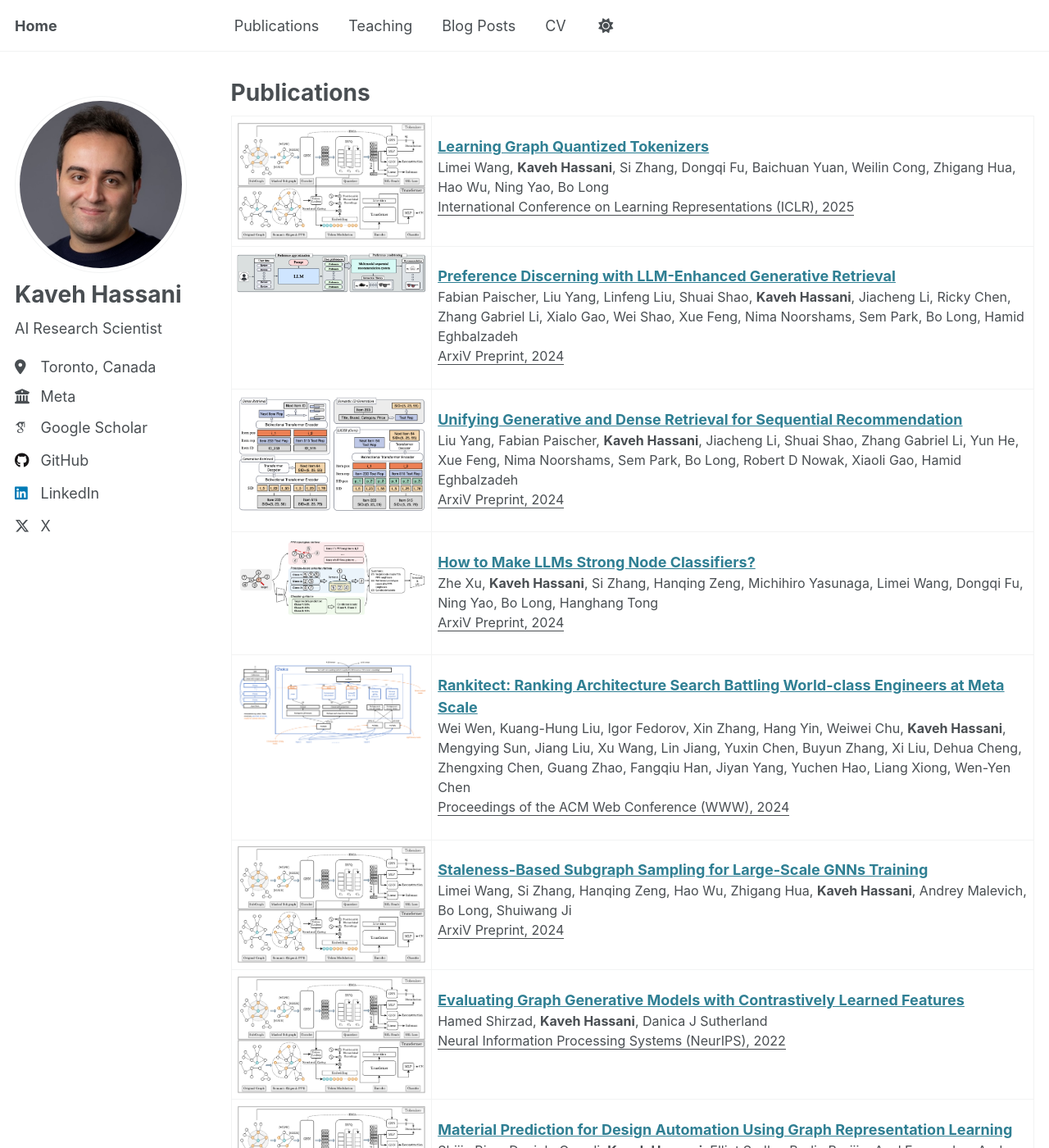
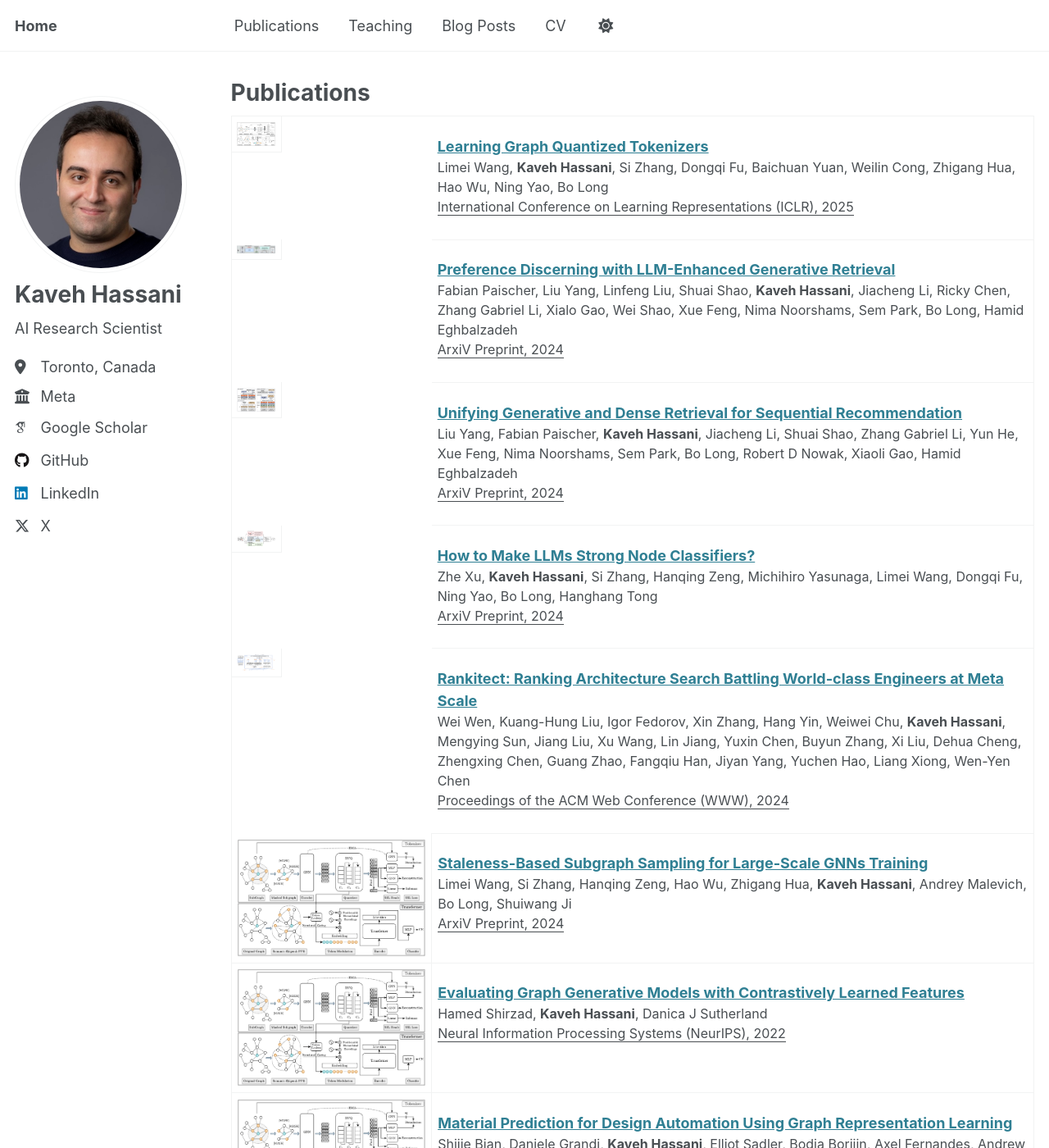
Before and after one commit to kavehhassani/kavehhassani.github.io, a Jekyll site: the page built from _pages/publications.html, in a window 1280 px wide and 1400 px high. Shown: the whole window at 82% size. Built offline with Jekyll 4.4.1, drawn with Linux system fonts in a browser that asks for light colours; some web fonts are replaced.

Commit message:
Update publications.html

```diff
--- a/_pages/publications.html
+++ b/_pages/publications.html
@@ -11,11 +11,20 @@ author_profile: true
     border-collapse: collapse;
   }
 
+  .image-cell {
+    text-align: center;
+    vertical-align: middle;
+    display: flex;
+    align-items: center;
+    justify-content: center;
+    height: 100%;
+  }
+
   .publication-image {
     width: 250px;
     height: auto;
     display: block;
-    margin: 0 auto;
+    margin: auto;
   }
 
   .publication-content {
@@ -42,7 +51,7 @@ author_profile: true
 
 <table class="publication-table">
   <tr>
-    <td width="25%" style="text-align: center; vertical-align: top;">
+    <td width="25%" class="image-cell">
       <a href="/images/gqt.png" target="_blank">
         <img class="publication-image" src="/images/gqt.png" alt="Paper teaser">
       </a>
@@ -61,8 +70,8 @@ author_profile: true
   </tr>
 
   <tr>
-    <td width="25%" style="text-align: center; vertical-align: top;">
-      <a href="/images/gqt.png" target="_blank">
+    <td width="25%" class="image-cell">
+      <a href="/images/mender.png" target="_blank">
         <img class="publication-image" src="/images/mender.png" alt="Paper teaser">
       </a>
     </td>
@@ -80,8 +89,8 @@ author_profile: true
   </tr>
 
   <tr>
-    <td width="25%" style="text-align: center; vertical-align: top;">
-      <a href="/images/gqt.png" target="_blank">
+    <td width="25%" class="image-cell">
+      <a href="/images/liger.png" target="_blank">
         <img class="publication-image" src="/images/liger.png" alt="Paper teaser">
       </a>
     </td>
@@ -99,8 +108,8 @@ author_profile: true
   </tr>
 
   <tr>
-    <td width="25%" style="text-align: center; vertical-align: top;">
-      <a href="/images/gqt.png" target="_blank">
+    <td width="25%" class="image-cell">
+      <a href="/images/auglm.png" target="_blank">
         <img class="publication-image" src="/images/auglm.png" alt="Paper teaser">
       </a>
     </td>
@@ -118,8 +127,8 @@ author_profile: true
   </tr>
 
   <tr>
-    <td width="25%" style="text-align: center; vertical-align: top;">
-      <a href="/images/gqt.png" target="_blank">
+    <td width="25%" class="image-cell">
+      <a href="/images/rankit.png" target="_blank">
         <img class="publication-image" src="/images/rankit.png" alt="Paper teaser">
       </a>
     </td>
```
